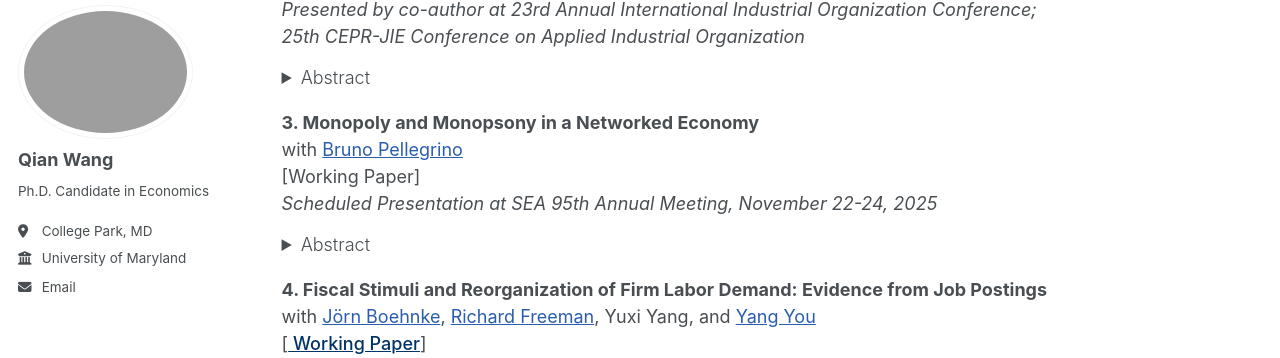
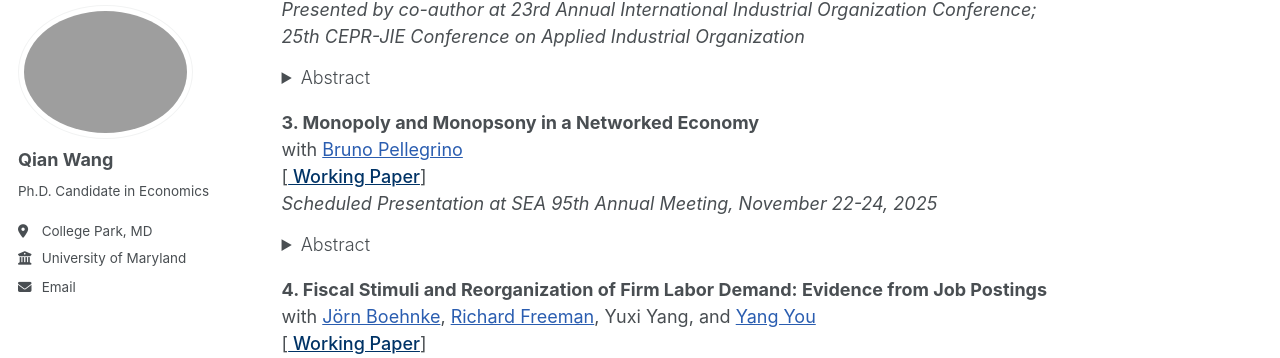
Before and after one commit to qwang819/qwang819.github.io, a Jekyll site: the page built from _pages/research.md, in a window 1280 px wide and 900 px high, scrolled down 446 px. Shown: the part 94-452 px from the top of the window. Built offline with Jekyll 4.4.1, drawn with Linux system fonts in a browser that asks for light colours; a script that is not in the unit is left out.

Commit message:
Update research.md

```diff
--- a/_pages/research.md
+++ b/_pages/research.md
@@ -33,7 +33,8 @@ Working Paper</a>]
 
 **3. Monopoly and Monopsony in a Networked Economy**
 with <a href="https://www.brunopellegrino.com/" style="color: #2A5DB0;">Bruno Pellegrino</a>
-[Working Paper]
+[<a href="https://www.dropbox.com/scl/fi/p66b8dxl4a84ygqxhwjkc/monopoly_monopsony_network.pdf?rlkey=zxs17tirj24mom5yyjrbukje9&st=pg3ghche&dl=0" style="color:#003366; font-weight:550">
+Working Paper</a>]
 *Scheduled Presentation at SEA 95th Annual Meeting, November 22-24, 2025*
 <details style="margin-top: -0.5rem; margin-bottom: 1rem;">
    <summary><span style="font-weight:300;">Abstract</span></summary>
```
